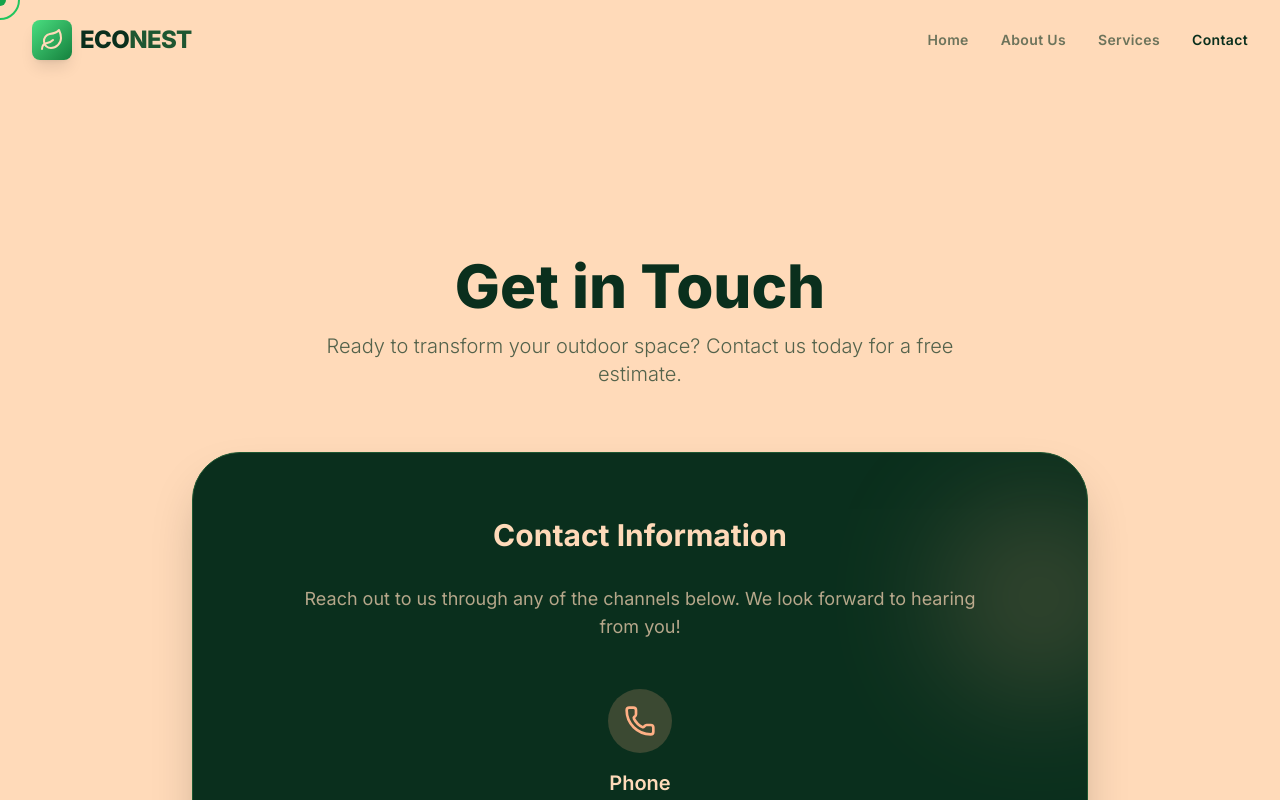
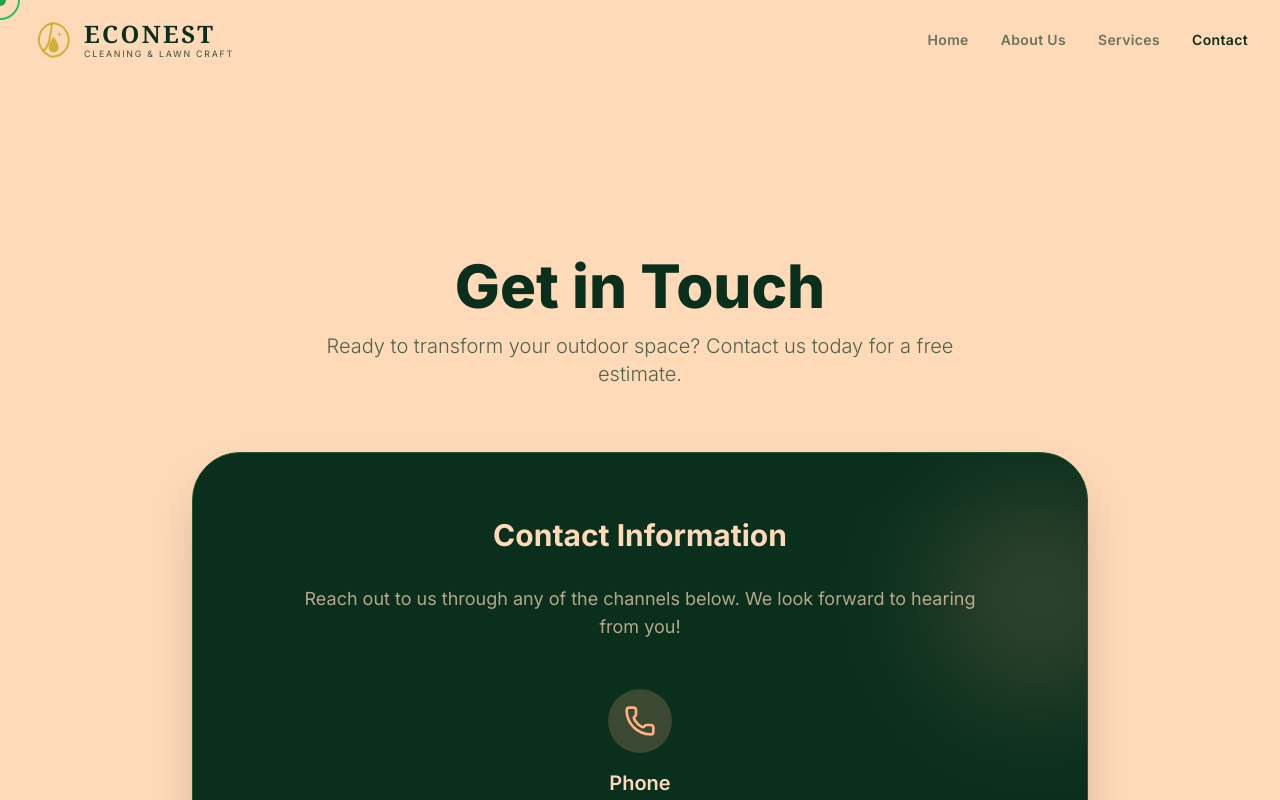
Before and after one commit to Player1205/Landscaping, a React (Vite) app: page /contact in a window 1280 px wide. Shown: the top 800 px of the page. Built offline with nearby package versions, Linux system fonts and the light colour scheme.

Commit message:
feat(ui): update logo to match business card design
Replaces the generic placeholder logo with a custom SVG of the leaf and droplet icon. Updates typography and styling to match the brand identity on the business card.

```diff
--- a/src/components/Logo.tsx
+++ b/src/components/Logo.tsx
@@ -2,25 +2,33 @@ import React from 'react';
 
 const Logo = ({ className = "" }: { className?: string }) => {
   return (
-    <div className={`flex items-center gap-2 ${className}`}>
-      <div className="relative flex items-center justify-center w-10 h-10 rounded-lg bg-gradient-to-br from-green-400 to-green-700 shadow-lg">
+    <div className={`flex items-center gap-3 ${className}`}>
+      <div className="text-[#D4AF37] flex-shrink-0">
         <svg
           xmlns="http://www.w3.org/2000/svg"
           viewBox="0 0 24 24"
-          fill="none"
-          stroke="currentColor"
-          strokeWidth="2"
-          strokeLinecap="round"
-          strokeLinejoin="round"
-          className="w-6 h-6 text-light"
+          className="w-10 h-10"
         >
-          <path d="M11 20A7 7 0 0 1 9.8 6.1C15.5 5 17 4.48 19 2c1 2 2 4.18 2 8 0 5.5-4.78 10-10 10Z" />
-          <path d="M2 21c0-3 1.85-5.36 5.08-6C9.5 14.52 12 13 13 12" />
+          {/* Outer circle starting from leaf base */}
+          <path d="M 6.8 18.5 A 10 10 0 0 0 12 22 A 10 10 0 0 0 12 2" fill="none" stroke="currentColor" strokeWidth="1.2" strokeLinecap="round" />
+          {/* Leaf inner edge */}
+          <path d="M 6.8 18.5 C 11 15 11 8 12 2" fill="none" stroke="currentColor" strokeWidth="1.2" strokeLinecap="round" />
+          {/* Leaf outer edge */}
+          <path d="M 6.8 18.5 A 10 10 0 0 1 12 2" fill="none" stroke="currentColor" strokeWidth="1.2" strokeLinecap="round" />
+          {/* Drop */}
+          <path d="M 13 10 C 13 10 10 14 10 16.5 A 3 3 0 0 0 16 16.5 C 16 14 13 10 13 10 Z" fill="currentColor" />
+          {/* Sparkle */}
+          <path d="M 16.5 6.5 L 16.8 8.2 L 18.5 8.5 L 16.8 8.8 L 16.5 10.5 L 16.2 8.8 L 14.5 8.5 L 16.2 8.2 Z" fill="currentColor" />
         </svg>
       </div>
-      <span className="text-2xl font-extrabold tracking-tight text-primary font-sans uppercase">
-        Eco<span className="text-secondary">Nest</span>
-      </span>
+      <div className="flex flex-col justify-center">
+        <span className="text-2xl font-serif font-extrabold tracking-[0.1em] text-primary uppercase leading-none">
+          Econest
+        </span>
+        <span className="text-[0.55rem] font-sans tracking-[0.2em] text-primary/80 uppercase mt-1 leading-none">
+          Cleaning & Lawn Craft
+        </span>
+      </div>
     </div>
   );
 };
```
